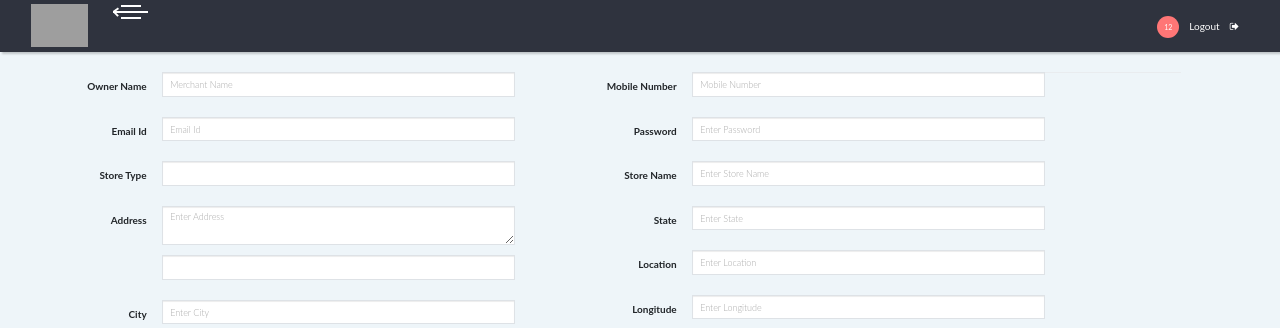
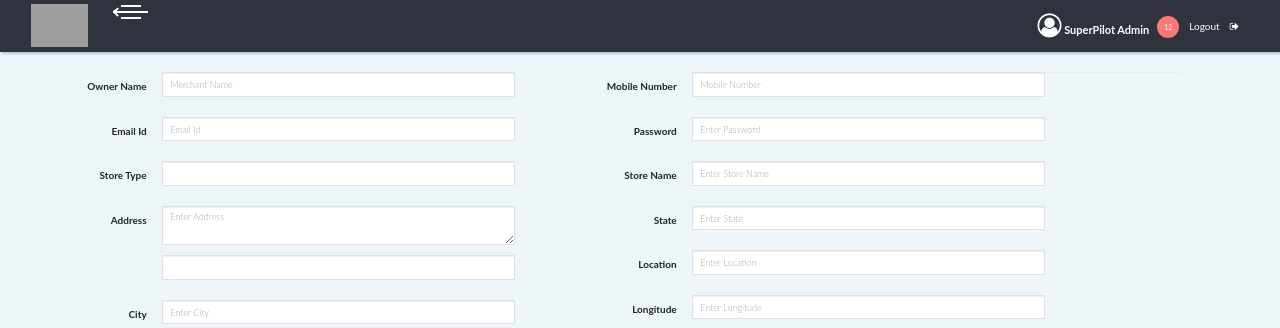
Before and after one commit to ravitejakatta78/merchant-admin, a Yii app: template views/admin/editmerchantpopup.php in a window 1280 px wide. Shown: the top 328 px of the page. Run offline with PHP 8.4 and a stand-in for Yii, Linux system fonts and the light colour scheme; the template is opened without the code that fills it, so the values that code supplies are empty; form fields are guessed from the names that the template uses; some libraries are stand-ins or nearby versions; grey boxes are pictures that could not be loaded.

Commit message:
Added new side bar related changes

```diff
--- a/views/layouts/main.php
+++ b/views/layouts/main.php
@@ -47,7 +47,7 @@ AppAsset::register($this);
               <div class="navbar-header">
                 <!-- Navbar Brand --><a href="<?= \yii\helpers\Url::to('../admin/dashboard'); ?>" class="navbar-brand d-none d-sm-inline-block">
                   <div class="brand-text d-none d-lg-inline-block">
-				  <img src="<?= Yii::$app->request->baseUrl.'/img/food-q.png';?>" style="max-height:4.3rem;" > </div>
+				  <img src="<?= Yii::$app->request->baseUrl.'/img/superpilot-1.png';?>" style="max-height:4.3rem;" > </div>
                   <div class="brand-text d-none d-sm-inline-block d-lg-none"><strong>HM</strong></div></a>
                 <!-- Toggle Button--><a id="toggle-btn" href="#" class="menu-btn active"><span></span><span></span><span></span></a>
               </div>
@@ -55,6 +55,11 @@ AppAsset::register($this);
               <ul class="nav-menu list-unstyled d-flex flex-md-row align-items-md-center">
                 <!-- Search-->
                 <li class="nav-item d-flex align-items-center"><a id="search" href="#"><i class="icon-search"></i></a></li>
+                <li class="nav-item d-flex">
+                <h1 class="h4 mt-1"><a href="<?= \yii\helpers\Url::to('../admin/dashboard'); ?>" style="text-decoration: none;"><i class="fa fa-user-circle-o" style="font-size:24"></i>
+ SuperPilot Admin</a></h1>
+
+                </li>
                 <!-- Notifications-->
                 <li class="nav-item dropdown"> <a id="notifications" rel="nofollow" data-target="#" href="#" data-toggle="dropdown" aria-haspopup="true" aria-expanded="false" class="nav-link"><i class="fa fa-bell-o"></i><span class="badge bg-red badge-corner">12</span></a>
                   <ul aria-labelledby="notifications" class="dropdown-menu">
```
Also changed, not shown: views/layouts/_sidebar.php (+0 -9 lines).
